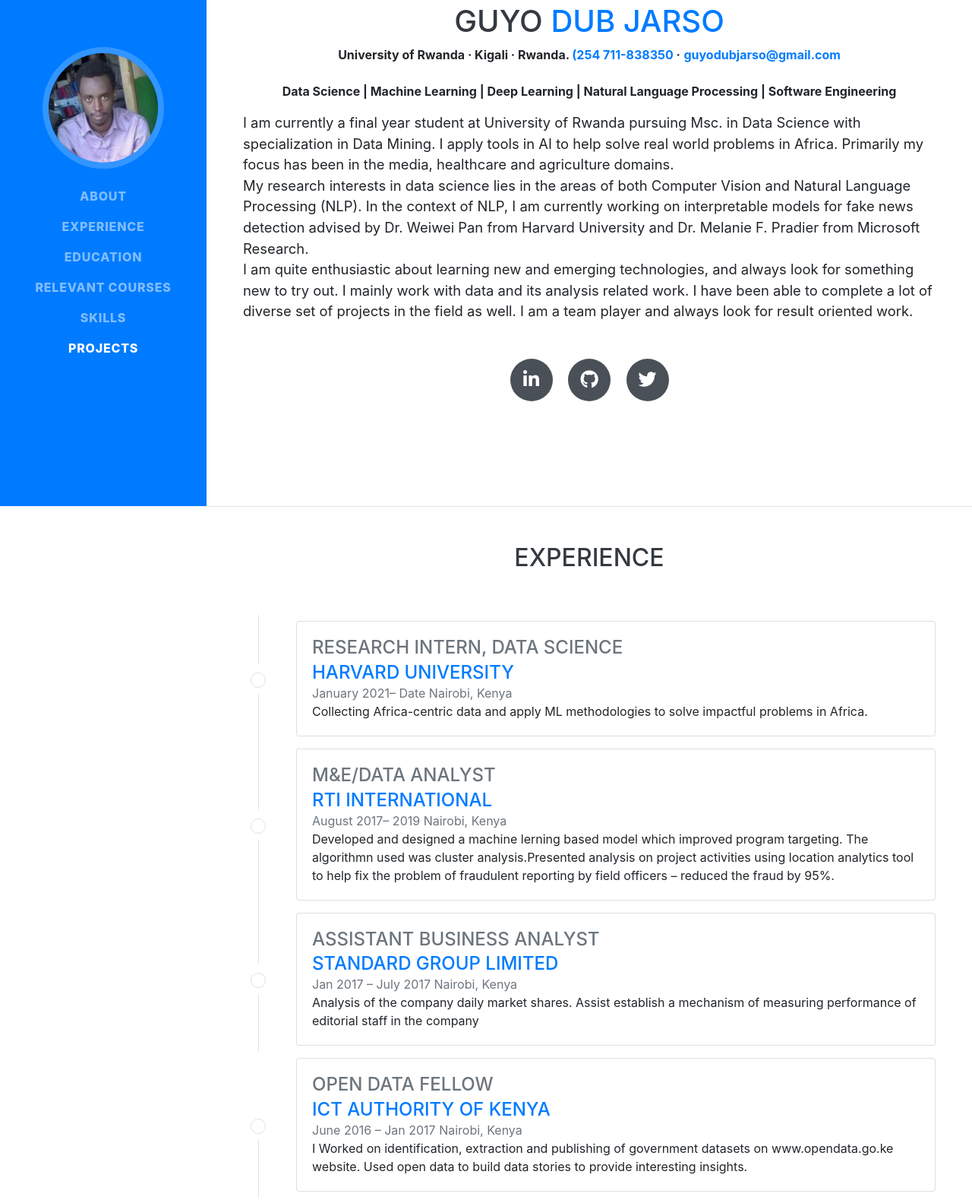
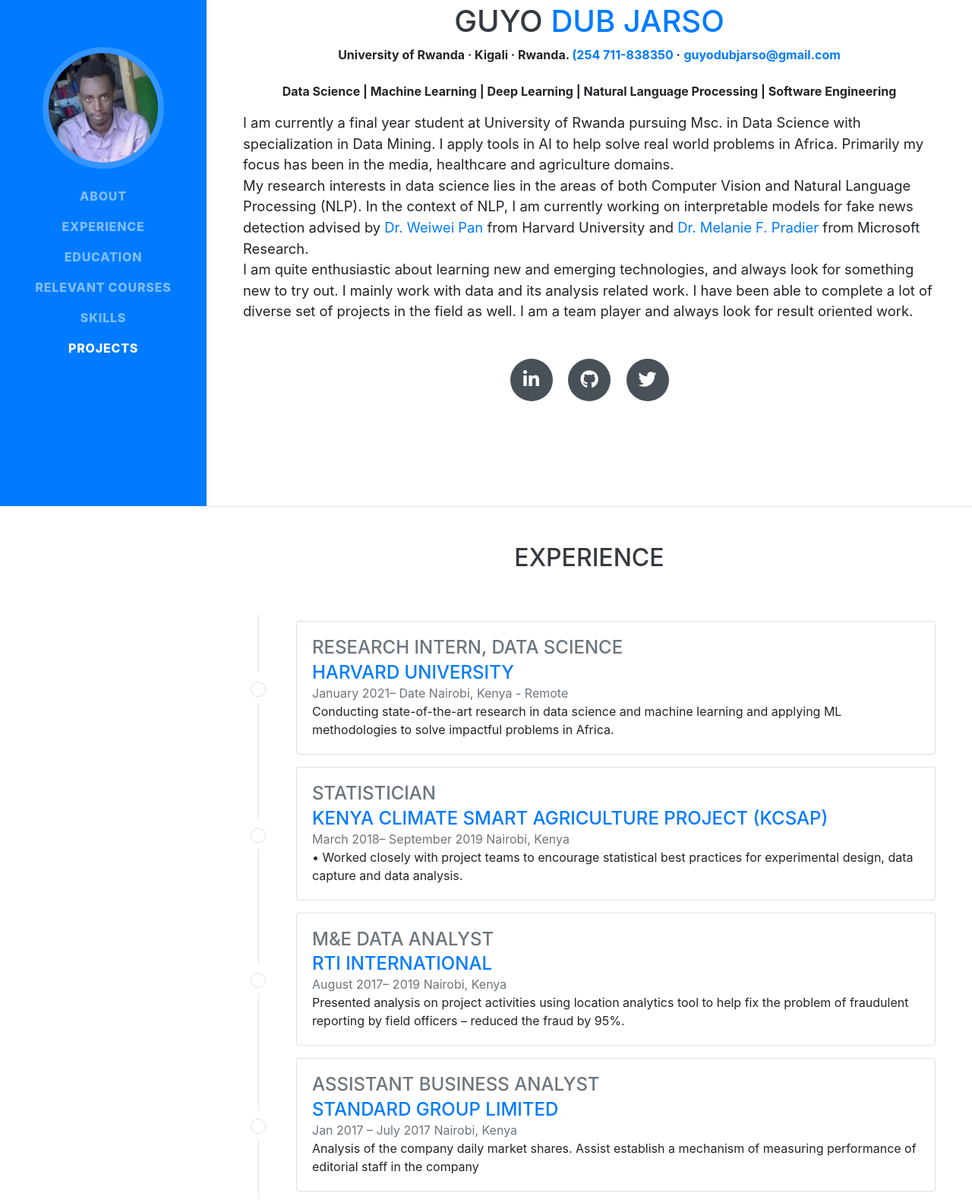
Before and after one commit to Guyodub/guyodub.github.io, a website with bundled scripts: page index.html in a window 1280 px wide. Shown: the part 134-1713 px from the top of the page at 76% size. Built offline with nearby package versions, Linux system fonts and the light colour scheme; a web font is replaced by a local one.

Commit message:
made changes to the urls

```diff
--- a/index.html
+++ b/index.html
@@ -99,8 +99,12 @@
           <br>
 
           My research interests in data science lies in the areas of both Computer Vision and Natural Language Processing (NLP).
-          In the context of NLP, I am currently working on interpretable models for fake news detection advised by Dr. Weiwei Pan from Harvard University
-          and Dr. Melanie F. Pradier from Microsoft Research.
+          In the context of NLP, I am currently working on interpretable models for fake news detection
+          advised by<a href="https://iacs.seas.harvard.edu/people/weiwei-pan" target="_blank"
+          rel="noopener"> Dr. Weiwei Pan</a>  from Harvard University
+          and <a href="  https://melaniefp.github.io/" target="_blank"
+          rel="noopener"> Dr. Melanie F. Pradier</a>  from Microsoft Research.
+
           <br>
           I am quite enthusiastic about learning new and
           emerging technologies, and always look for something new to try out. I mainly work with data and its analysis related work.
@@ -203,7 +207,8 @@
     <div class="card">
       <div class="card-body">
         <h4 class="card-title exp-title text-muted mt-0 mb-1">Research Intern, Data Science</h4>
-        <h4 class="card-title exp-company text-muted my-0"><a href="http://bitniti.com/" target="_blank" rel="noopener">Harvard University</a></h4>
+        <h4 class="card-title exp-company text-muted my-0"><a href="https://iacs.seas.harvard.edu/about" target="_blank"
+           rel="noopener">Harvard University</a></h4>
         <div class="text-muted exp-meta">
           January 2021–
 
@@ -211,10 +216,10 @@
 
 
             <span class="middot-divider"></span>
-            <span>Nairobi, Kenya</span>
+            <span>Nairobi, Kenya - Remote</span>
 
         </div>
-        <div class="card-text">Collecting Africa-centric data and apply ML methodologies to solve impactful problems
+        <div class="card-text">Conducting state-of-the-art research in data science and machine learning and applying ML methodologies to solve impactful problems
           in Africa.
 
         </div>
@@ -224,6 +229,49 @@
 </div>
 
 <!-- Experience 1 -->
+
+<!-- Experience 2 -->
+
+<div class="row experience">
+
+  <div class="col-auto text-center flex-column d-none d-sm-flex">
+    <div class="row h-50">
+      <div class="col border-right">&nbsp;</div>
+      <div class="col">&nbsp;</div>
+    </div>
+    <div class="m-2">
+      <span class="badge badge-pill border exp-fill">&nbsp;</span>
+    </div>
+    <div class="row h-50">
+      <div class="col border-right">&nbsp;</div>
+      <div class="col">&nbsp;</div>
+    </div>
+  </div>
+
+  <div class="col py-2">
+    <div class="card">
+      <div class="card-body">
+        <h4 class="card-title exp-title text-muted mt-0 mb-1">Statistician</h4>
+        <h4 class="card-title exp-company text-muted my-0"><a href="https://www.kcsap.go.ke/" target="_blank" rel="noopener">
+          Kenya Climate Smart Agriculture Project (KCSAP)</a></h4>
+        <div class="text-muted exp-meta">
+          March 2018–
+
+           September 2019
+
+
+            <span class="middot-divider"></span>
+            <span>Nairobi, Kenya</span>
+
+        </div>
+        <div class="card-text">•	Worked closely with project teams to encourage statistical best practices for experimental design,
+          data capture and data analysis.
+        </div>
+      </div>
+    </div>
+  </div>
+</div>
+
 
 
   <!-- Experience 2 -->
@@ -247,8 +295,8 @@
       <div class="col py-2">
         <div class="card">
           <div class="card-body">
-            <h4 class="card-title exp-title text-muted mt-0 mb-1">M&E/Data Analyst</h4>
-            <h4 class="card-title exp-company text-muted my-0"><a href="http://bitniti.com/" target="_blank" rel="noopener">RTI International</a></h4>
+            <h4 class="card-title exp-title text-muted mt-0 mb-1">M&E Data Analyst</h4>
+            <h4 class="card-title exp-company text-muted my-0"><a href="https://www.rti.org/" target="_blank" rel="noopener">RTI International</a></h4>
             <div class="text-muted exp-meta">
               August 2017–
 
@@ -259,8 +307,7 @@
                 <span>Nairobi, Kenya</span>
 
             </div>
-            <div class="card-text">Developed and designed a machine lerning based model which improved program targeting. The algorithmn
-              used was cluster analysis.Presented analysis on project activities using location analytics tool to help fix the problem
+            <div class="card-text">Presented analysis on project activities using location analytics tool to help fix the problem
               of fraudulent reporting by field officers – reduced the fraud by 95%.
             </div>
           </div>
@@ -290,7 +337,7 @@
         <div class="card">
           <div class="card-body">
             <h4 class="card-title exp-title text-muted mt-0 mb-1">  <main>Assistant Business Analyst</main></h4>
-            <h4 class="card-title exp-company text-muted my-0"><a href="https://ai-techsystems.com/" target="_blank" rel="noopener">Standard Group Limited</a></h4>
+            <h4 class="card-title exp-company text-muted my-0"><a href="https://www.standardmedia.co.ke/corporate/" target="_blank" rel="noopener">Standard Group Limited</a></h4>
             <div class="text-muted exp-meta">
               Jan 2017 –
 
@@ -328,7 +375,7 @@
         <div class="card">
           <div class="card-body">
             <h4 class="card-title exp-title text-muted mt-0 mb-1">Open Data Fellow</h4>
-            <h4 class="card-title exp-company text-muted my-0"><a href="http://www.loksun.in/" target="_blank" rel="noopener">ICT Authority of Kenya</a></h4>
+            <h4 class="card-title exp-company text-muted my-0"><a href="https://www.opendata.go.ke/" target="_blank" rel="noopener">ICT Authority of Kenya</a></h4>
             <div class="text-muted exp-meta">
               June 2016 –
 
@@ -422,7 +469,7 @@
             <div class="card experience course">
               <div class="card-body"><h4 class="card-text text-center" data-toggle="modal"> Applied Machine Learning in Python</h4>
                 <p class="card-text text-center">
-                  <a href="https://www.exponentafrica.com" target="_blank"> Exponent Africa </a>  |<a href="https://www.exponentafrica.com" target="_blank"> Certificate</a>
+                  <a href="https://twitter.com/exponent_africa" target="_blank"> Exponent Africa </a>  |<a href="https://twitter.com/exponent_africa" target="_blank"> Certificate</a>
                 </p>
               </div>
             </div>
@@ -1045,7 +1092,7 @@
   </div>
 -->
 <footer id="main-footer">
-      Copyright &copy; Guyo Dub Jarso 2020
+      Copyright &copy; Guyo Dub Jarso 2021
     </footer>
 
 
```
